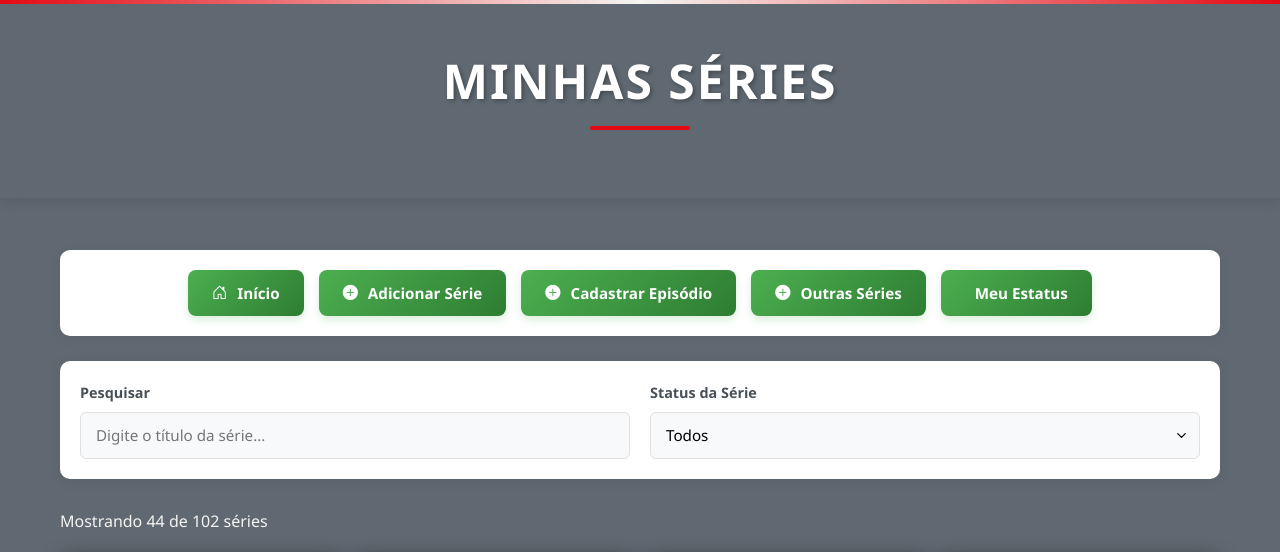
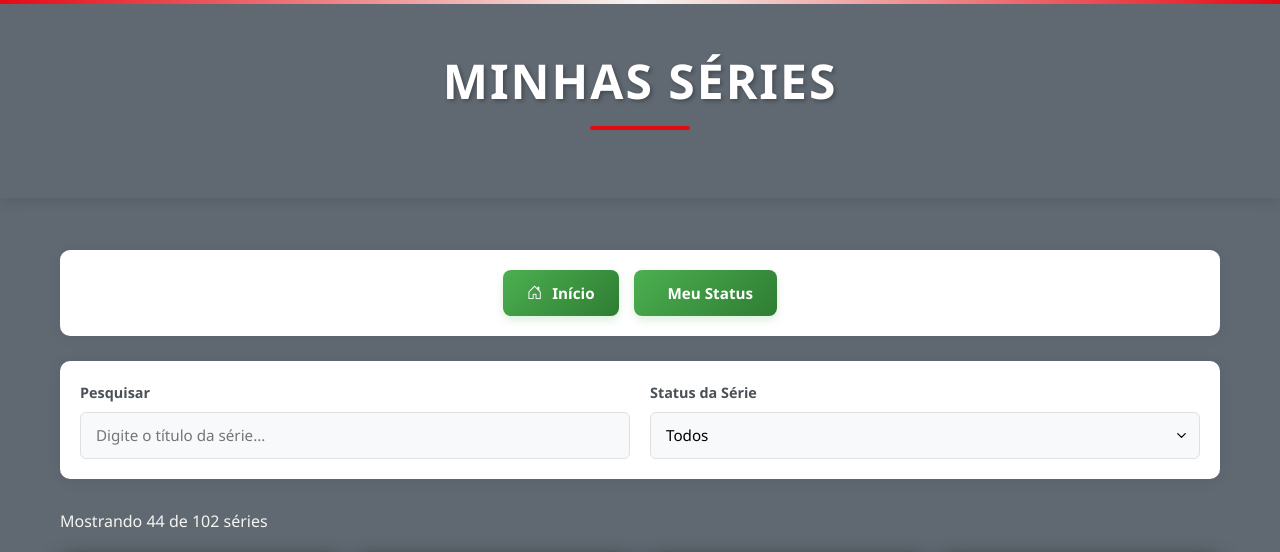
Before and after one commit to alanvaller13/serieDex, a PHP site: page /index.php in a window 1280 px wide. Shown: the top 552 px of the page. Run offline with PHP 8.4, Linux system fonts and the light colour scheme.

Commit message:
Update index.php

```diff
--- a/index.php
+++ b/index.php
@@ -689,7 +689,11 @@ function truncarTexto($texto, $limite = 20) {
                 <a href="index.php" class="btn btn-primary">
                     <i class="bi bi-house-door"></i> Início
                 </a>
-                <a href="series/cadastrarTv.php" class="btn btn-primary">
+                <a href="meuStatus.php" class="btn btn-primary">
+                    <i class="bi bi-star-circle-fill"></i> Meu Status
+                </a>
+
+                <!-- <a href="series/cadastrarTv.php" class="btn btn-primary">
                     <i class="bi bi-plus-circle-fill"></i> Adicionar Série
                 </a>
                 <a href="series/cadastrarEps.php" class="btn btn-primary">
@@ -697,10 +701,8 @@ function truncarTexto($texto, $limite = 20) {
                 </a>
                 <a href="Outras.php" class="btn btn-primary">
                     <i class="bi bi-plus-circle-fill"></i> Outras Séries
-                </a>
-                <a href="meuStatus.php" class="btn btn-primary">
-                    <i class="bi bi-star-circle-fill"></i> Meu Estatus
-                </a>
+                </a> -->
+
             </div>
         </div>
 
@@ -744,18 +746,21 @@ function truncarTexto($texto, $limite = 20) {
             <?php endif; ?>
 
             <div class="card-actions">
-                <a href="series/editarTv.php?id=<?= $serie['id'] ?>" class="card-action" title="Editar">
+                <a href="series/detalhesTv.php?id=<?= $serie['id'] ?>" class="card-action" title="Detalhes">
+                    <i class="bi bi-plus"></i>
+                </a>
+
+               <!-- <a href="series/editarTv.php?id=<?= $serie['id'] ?>" class="card-action" title="Editar">
                     <i class="bi bi-pencil"></i>
                 </a>
                 <a href="series/excluirTv.php?id=<?= $serie['id'] ?>" class="card-action" title="Excluir" onclick="return confirm('Tem certeza que deseja excluir esta série?')">
                     <i class="bi bi-trash"></i>
                 </a>
-                <a href="series/detalhesTv.php?id=<?= $serie['id'] ?>" class="card-action" title="Detalhes">
-                    <i class="bi bi-plus"></i>
-                </a>
                 <a href="other/userAction.php?id=<?= $serie['id'] ?>" class="card-action user-action" title="Ação do Usuário" onclick="handleUserAction(event, <?= $serie['id'] ?>)">
                     <i class="bi bi-person"></i>
-                </a>
+                </a> -->
+
+
             </div>
         </div>
         <div class="serie-info">
```
